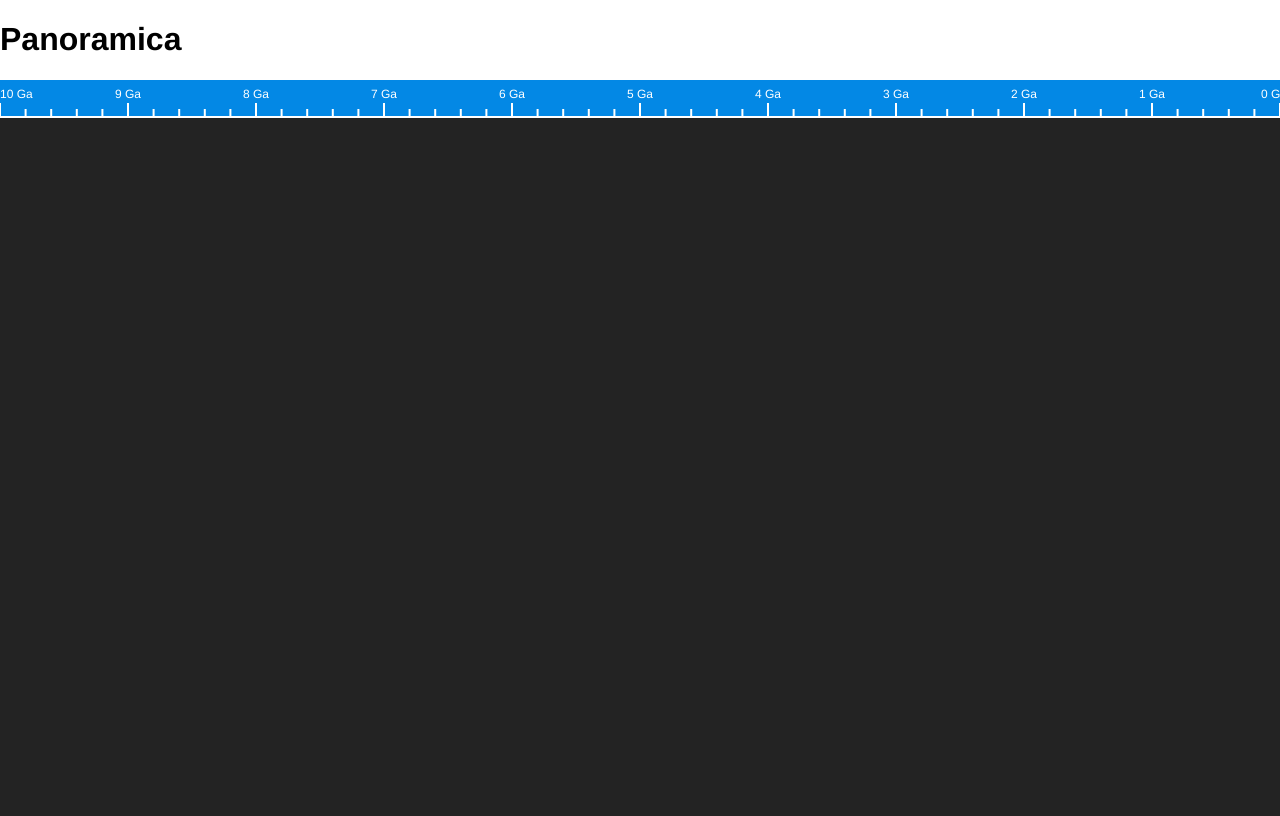
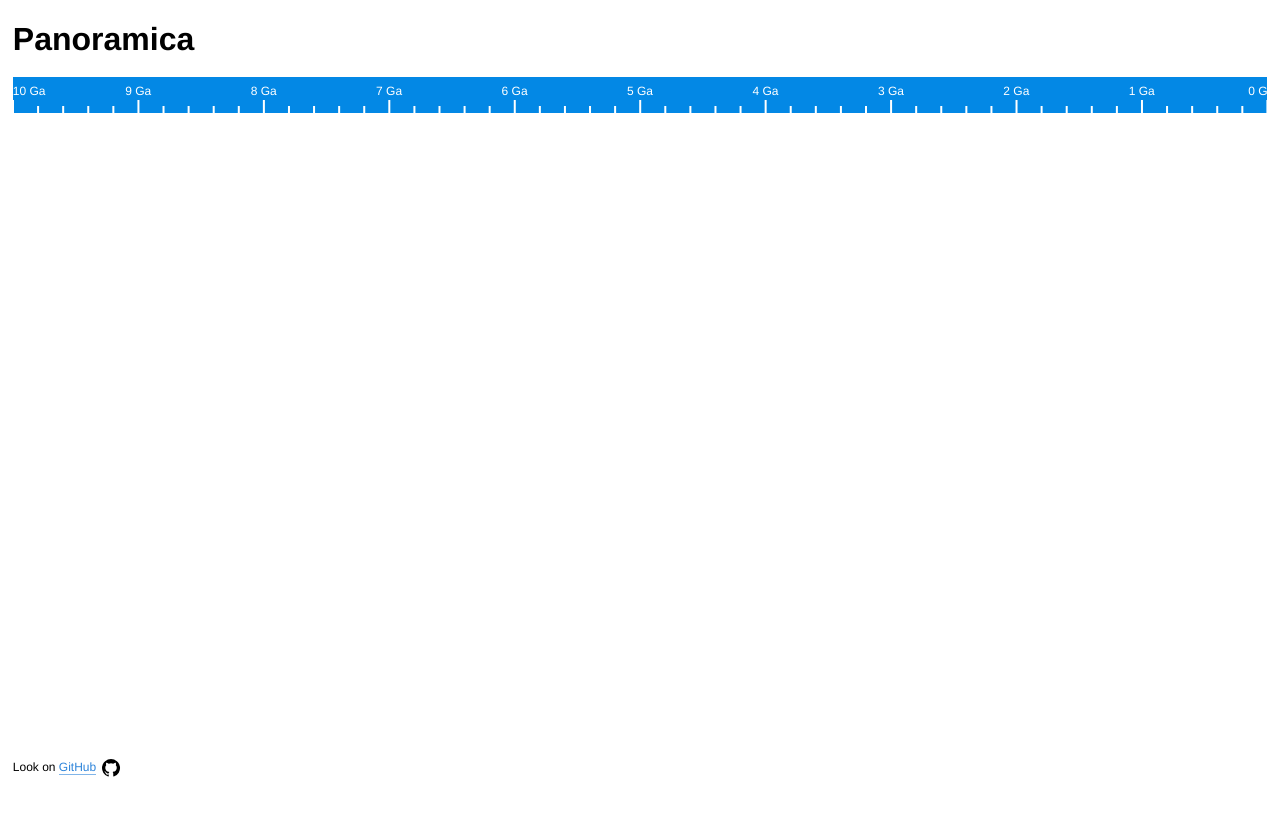
Before and after one commit to slaylines/panoramica, a website built with Parcel: page src/index.html in a window 1280 px wide. Built offline with nearby package versions, Linux system fonts and the light colour scheme.

Commit message:
adding github link and css

```diff
--- a/src/index.html
+++ b/src/index.html
@@ -42,6 +42,13 @@
       </div>
     </main>
     <footer>
+      <div class="githubLink">
+        <p>Look on
+          <a href="https://github.com/slaylines/panoramica">GitHub</a>
+        </p>
+        <img src="./img/github-icon.svg" alt="githubIcon">
+      </div>
+      </footer>
     </footer>
   </body>
 </html>
--- a/src/styles/index.scss
+++ b/src/styles/index.scss
@@ -16,12 +16,37 @@ html, body {
 main {
   position: relative;
   width: 100%;
-  height: 100%;
-  background-color: #232323;
+  height: 84%;
+  padding: 1%;
+}
+
+header {
+  height: 8%;
+  padding: 1%;
 
   h1 {
     margin: 0;
-    padding: 16px;
-    color: #fff;
+    padding: 8px 0;
   }
 }
+
+footer {
+  height: 8%;
+  padding: 1%;
+
+  .githubLink{
+    display: flex;
+    align-items: center;
+    font-size: 12px;
+
+    img{
+      width: 30px;
+    }
+  }
+}
+
+a {
+  text-decoration: none;
+  color: #2d84da;
+  border-bottom: 1px solid rgba(45, 132, 218, 0.6);
+}
```
Also changed, not shown: src/img/github-icon.svg (added).
